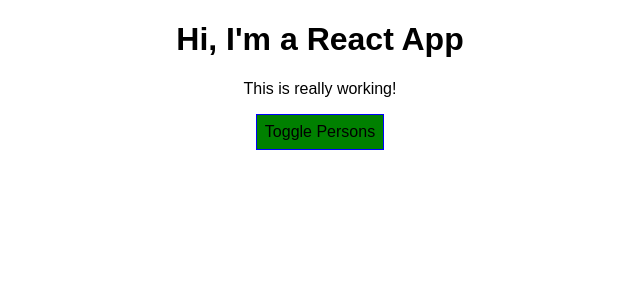
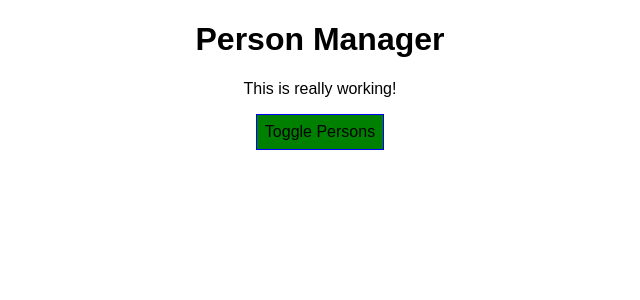
Before and after one commit to castlesmadeofcode/Udemy-React, a React app: page / in a window 1280 px wide. Shown: the top 300 px of the page, without its empty margins (320-960 px from the left). Built offline with nearby package versions, Linux system fonts and the light colour scheme.

Commit message:
Section 7: Diving Deeper into Components & React Internals - Lectures 87-89

```diff
--- a/src/components/Cockpit/Cockpit.js
+++ b/src/components/Cockpit/Cockpit.js
@@ -1,5 +1,8 @@
 import React from "react";
 import classes from "./Cockpit.css";
+// presentational component
+//functional component that does not manage state
+//renders user interface
 
 const cockpit = (props) => {
   const assignedClasses = [];
@@ -16,7 +19,7 @@ const cockpit = (props) => {
 
   return (
     <div className={classes.Cockpit}>
-      <h1>Hi, I'm a React App</h1>
+      <h1>{props.title}</h1>
       <p className={assignedClasses.join(" ")}>This is really working!</p>
       <button className={btnClass} onClick={props.clicked}>
         Toggle Persons
--- a/src/containers/App.js
+++ b/src/containers/App.js
@@ -1,4 +1,5 @@
 // App container manages and manipulates the state
+//container is a term for a component that manages state
 import React, { Component } from "react";
 import classes from "./App.css";
 // css modules transforms classes into RNG unique class names
@@ -78,6 +79,7 @@ class App extends Component {
     return (
       <div className={classes.App}>
         <Cockpit
+          title={this.props.appTitle}
           showPersons={this.state.showPersons}
           persons={this.state.persons}
           clicked={this.togglePersonsHandler}
--- a/src/index.js
+++ b/src/index.js
@@ -4,5 +4,8 @@ import "./index.css";
 import App from "./containers/App";
 import registerServiceWorker from "./registerServiceWorker";
 
-ReactDOM.render(<App />, document.getElementById("root"));
+ReactDOM.render(
+  <App appTitle="Person Manager" />,
+  document.getElementById("root")
+);
 registerServiceWorker();
```
